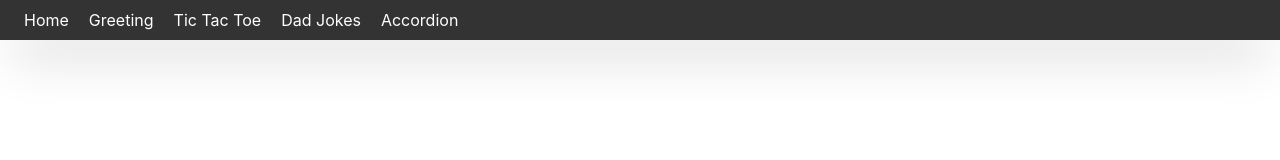
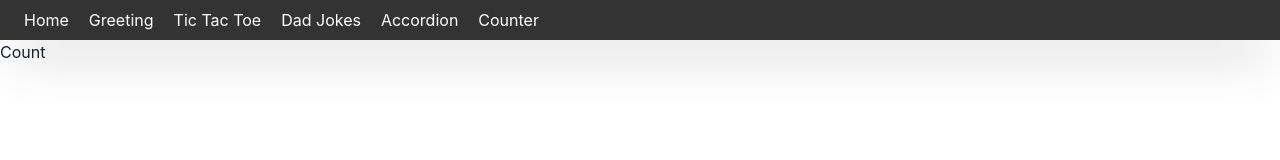
Before and after one commit to Ryan-Solomon/chakra-react, a React (Create React App) app: page /counter in a window 1280 px wide. Shown: the top 160 px of the page. Built offline with nearby package versions, Linux system fonts and the light colour scheme.

Commit message:
add counter bp

```diff
--- a/src/App.tsx
+++ b/src/App.tsx
@@ -6,6 +6,7 @@ import { HomePage } from './pages/HomePage';
 import { TicTacToePage } from './pages/ticTacToe/TicTacToePage';
 import { DadJokePage } from './pages/dadjoke/DadJokePage';
 import { AccordionPage } from './pages/accordion/AccordionPage';
+import { CounterPage } from './pages/counter/CounterPage';
 
 export const App = () => (
   <Router>
@@ -26,6 +27,9 @@ export const App = () => (
       <Route exact path='/accordion'>
         <AccordionPage />
       </Route>
+      <Route exact path='/counter'>
+        <CounterPage />
+      </Route>
     </Switch>
   </Router>
 );
--- /dev/null
+++ b/src/components/Counter.tsx
@@ -0,0 +1,6 @@
+import { Text } from '@chakra-ui/react';
+import React from 'react';
+
+export const Counter = () => {
+  return <Text>Count</Text>;
+};
--- a/src/components/Nav.tsx
+++ b/src/components/Nav.tsx
@@ -31,6 +31,11 @@ export const Nav = () => {
             Accordion
           </Link>
         </Box>
+        <Box as='li'>
+          <Link as={NavLink} to='/counter'>
+            Counter
+          </Link>
+        </Box>
       </HStack>
     </Box>
   );
--- /dev/null
+++ b/src/pages/counter/CounterPage.tsx
@@ -0,0 +1,10 @@
+import React from 'react';
+import { Counter } from '../../components/Counter';
+
+export const CounterPage = () => {
+  return (
+    <>
+      <Counter />
+    </>
+  );
+};
```
